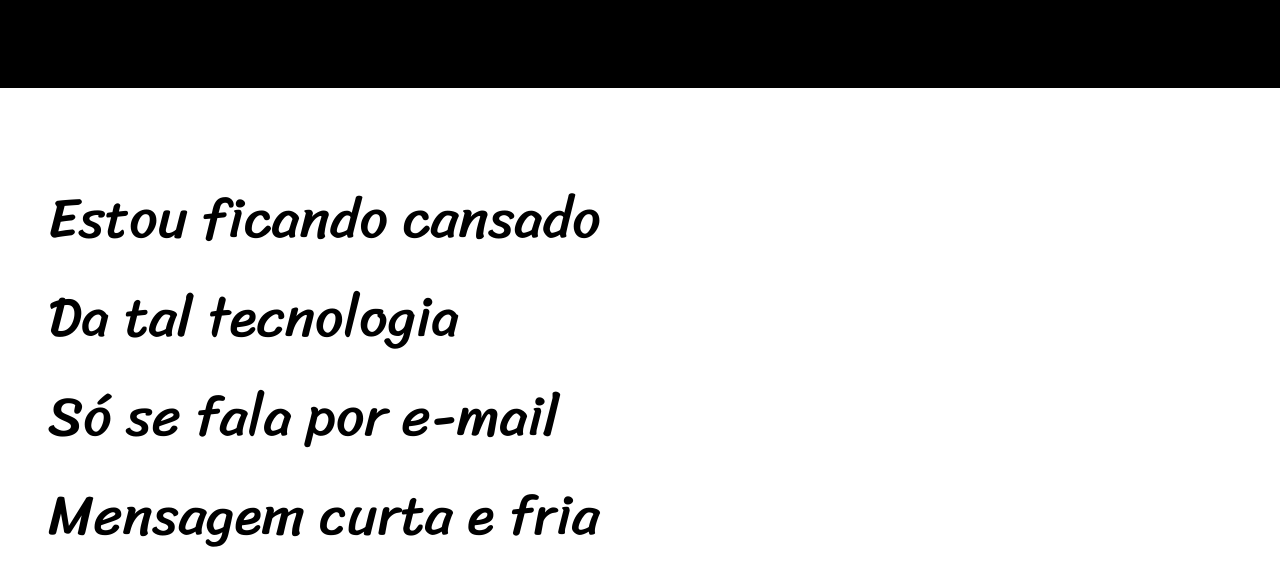
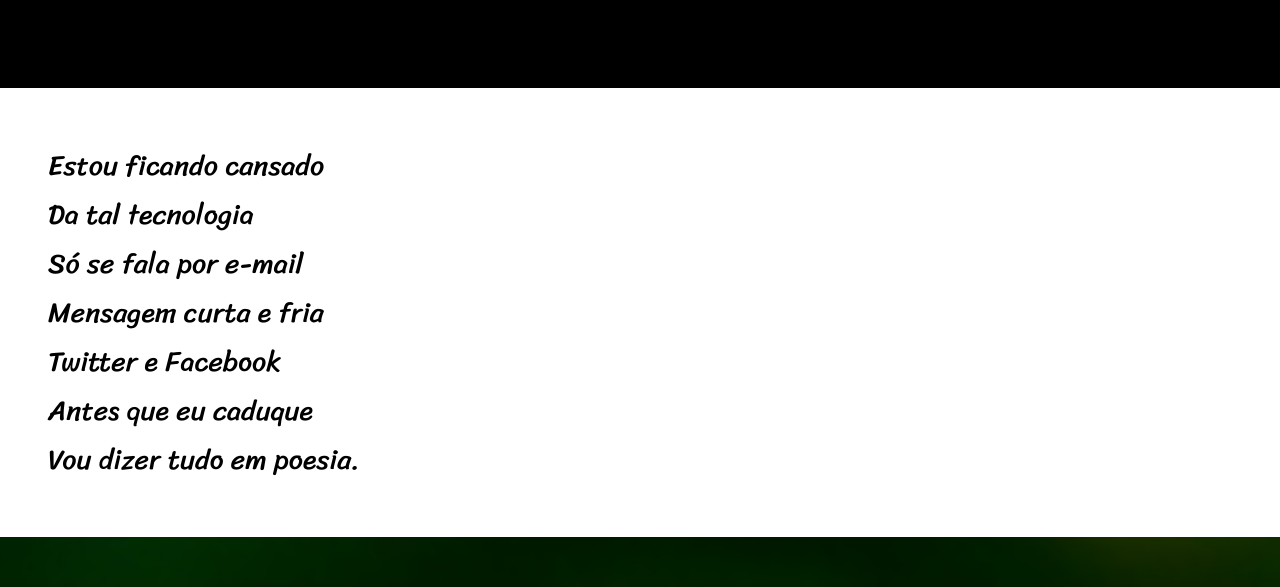
Before and after one commit to Rael-MiBo/Projeto-Cordel, a plain HTML site: page index.html in a window 1280 px wide. Shown: the part 313-900 px from the top of the page. Drawn offline with Linux system fonts and the light colour scheme.

Commit message:
Update Cordel.css

```diff
--- a/Cordel.css
+++ b/Cordel.css
@@ -44,7 +44,7 @@ b {
 
 section.texto {
     font-family: 'Sriracha', cursive;
-    font-size: 3.5em;
+    font-size: 3.5vh;
     padding: 25px 40px;
 }
 
```
